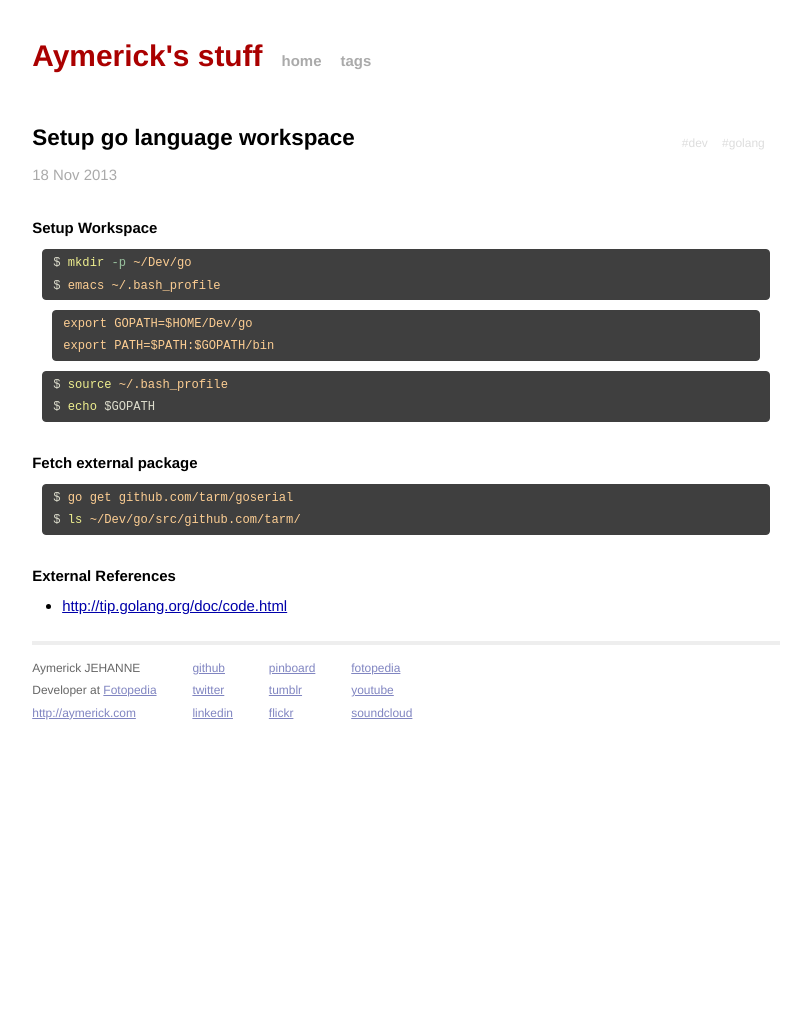
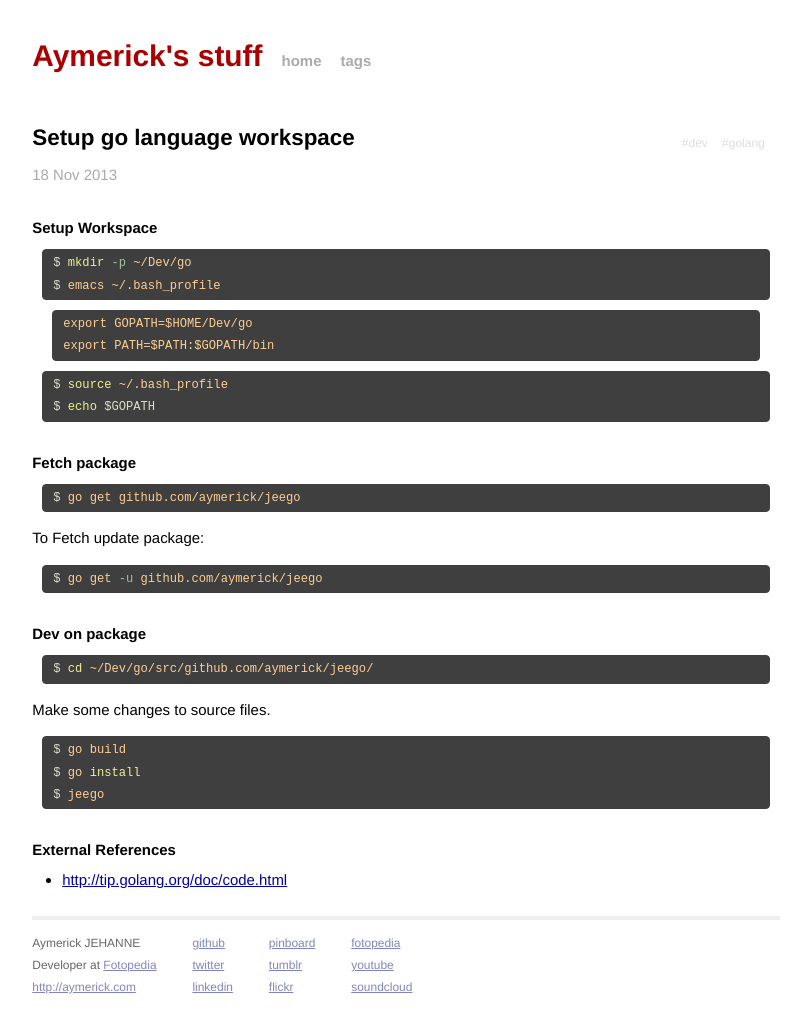
Before and after one commit to aymerick/aymerick.github.io, a Jekyll site: the page built from _posts/2013-11-18-setup_go_language_workspace.md, in a window 1280 px wide. Shown: the whole page, without its empty margins (234-1045 px from the left). Built offline with Jekyll 4.4.1, drawn with Linux system fonts in a browser that asks for light colours; Markdown is read by kramdown in place of the engine named in the settings; before the commit the page ends 945 px from its top, so only the background shows below that.

Commit message:
update post

```diff
--- a/_posts/2013-11-18-setup_go_language_workspace.md
+++ b/_posts/2013-11-18-setup_go_language_workspace.md
@@ -29,13 +29,40 @@ $ echo $GOPATH
 {% endhighlight %}
 
 
-Fetch external package
-======================
+Fetch package
+=============
 
 {% highlight bash %}
 
-$ go get github.com/tarm/goserial
-$ ls ~/Dev/go/src/github.com/tarm/
+$ go get github.com/aymerick/jeego
+
+{% endhighlight %}
+
+To Fetch update package:
+
+{% highlight bash %}
+
+$ go get -u github.com/aymerick/jeego
+
+{% endhighlight %}
+
+
+Dev on package
+==============
+
+{% highlight bash %}
+
+$ cd ~/Dev/go/src/github.com/aymerick/jeego/
+
+{% endhighlight %}
+
+Make some changes to source files.
+
+{% highlight bash %}
+
+$ go build
+$ go install
+$ jeego
 
 {% endhighlight %}
 
```
